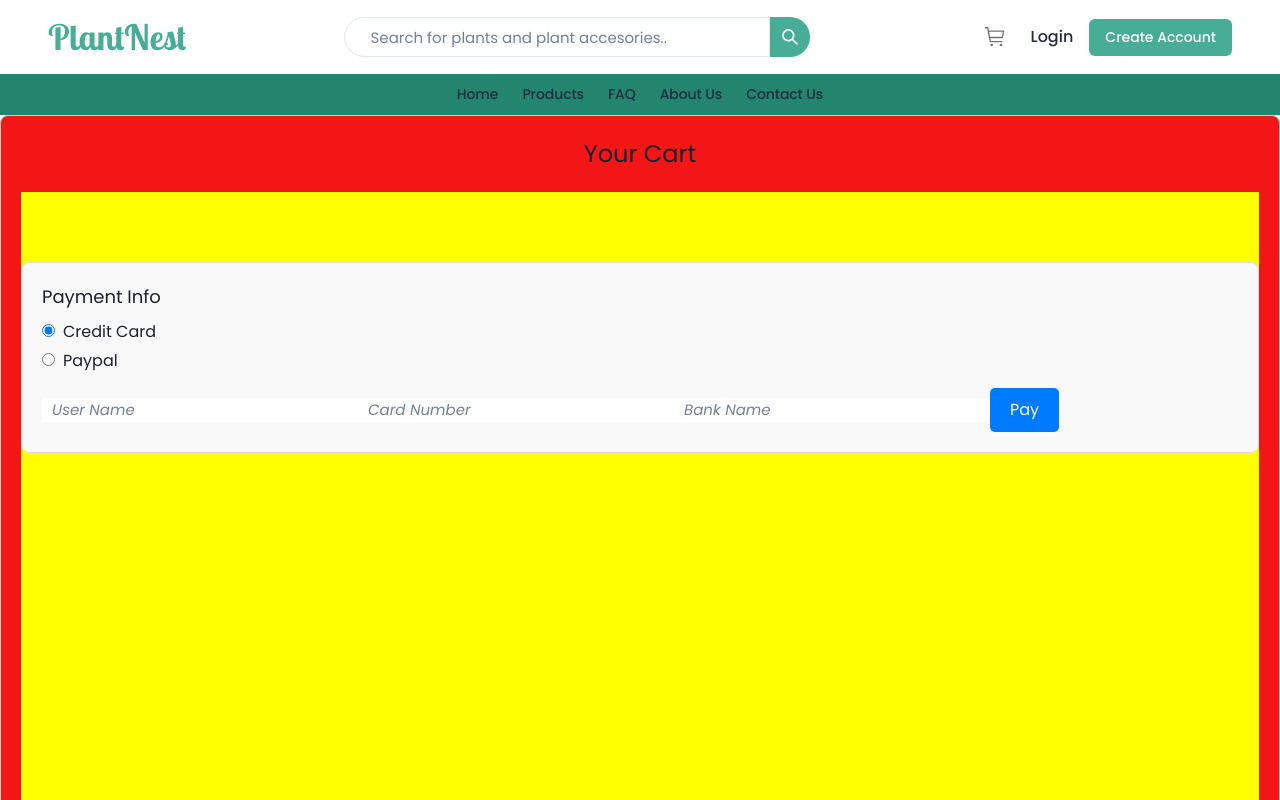
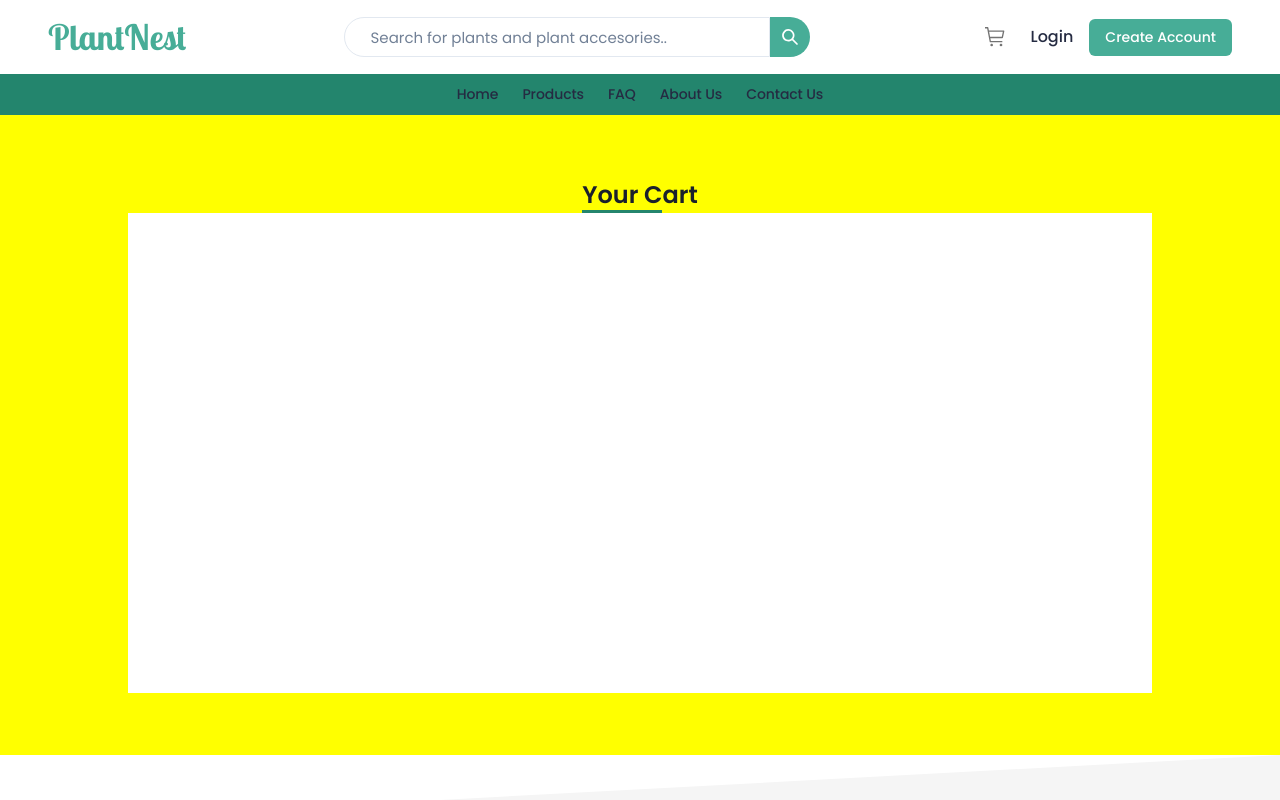
Before and after one commit to godriceeichie/CyberTitans-Frontend, a React (Create React App) app: page /cart in a window 1280 px wide. Shown: the top 800 px of the page. Built offline with nearby package versions, Linux system fonts and the light colour scheme; a web font is replaced by a local one.

Commit message:
commiting to pull

```diff
--- a/src/pages/Cart.js
+++ b/src/pages/Cart.js
@@ -63,50 +63,6 @@ const Cart = ({ cartItems, setCartItems }) => {
           </div>
         ))}
       </div>
-       <div className='checkoutBox'>
-        <h3>Payment Info</h3>
-        <div className='paymentMethod'>
-          <label>
-            <input
-              type='radio'
-              value='creditCard'
-              checked={paymentMethod === 'creditCard'}
-              onChange={() => handlePaymentMethodChange('creditCard')}
-            />
-            Credit Card
-          </label>
-          <label>
-            <input
-              type='radio'
-              value='paypal'
-              checked={paymentMethod === 'paypal'}
-              onChange={() => handlePaymentMethodChange('paypal')}
-            />
-            Paypal
-          </label>
-        </div>
-        <input
-          type='text'
-          placeholder='User Name'
-          value={userName}
-          onChange={(e) => setUserName(e.target.value)}
-        />
-        <input
-          type='text'
-          placeholder='Card Number'
-          value={cardNumber}
-          onChange={(e) => setCardNumber(e.target.value)}
-        />
-        <input
-          type='text'
-          placeholder='Bank Name'
-          value={bankName}
-          onChange={(e) => setBankName(e.target.value)}
-        />
-        <button className='payButton' onClick={handlePayClick}>
-          Pay
-        </button>
-      </div>
       </div>
     </div>
   );
--- a/src/styles/Cart.css
+++ b/src/styles/Cart.css
@@ -1,163 +1,30 @@
-.cartContainer {
-    padding: 20px;
-    height: 100vh;
-    border: 1px solid #ccc;
-    border-radius: 8px;
-    background-color: #f41616;
-    box-shadow: 0px 0px 10px rgba(0, 0, 0, 0.1);
+.cartContainer{
+    height: 80vh;
+    width: 100%;
+    background-color: yellow;
     display: flex;
     align-items: center;
+    justify-content: center;
     flex-direction: column;
-        justify-content: space-between;
 
 }
+.cartContainer h2{
+    font-size: 1.5rem;
+    font-weight: 600;
+    position: relative;
+}
+.cartContainer h2::after{
+    position: absolute;
+    content: '';
+    height: 3px;
+    width: 5rem;
+    /* top: 0; */
+    left: 0;
+    bottom: 0;
+    background-color: #24856D;
+}
 .cartChild{
-    height: 100vh;
-    width: 100%;
-    background-color: yellow;
+    height: 30rem;
+    width: 80%;
+    background-color: white;
 }
-h2 {
-    font-size: 24px;
-    margin-bottom: 20px;
-}
-
-.cartItems {
-    display: grid;
-    gap: 20px;
-    flex: 1;
-    background-color: blue;
-    margin-top: 50px;
-}
-
-.cartItem {
-    display: flex;
-    align-items: center;
-    border: 1px solid #ccc;
-    border-radius: 8px;
-    padding: 10px;
-    background-color: #fff;
-    box-shadow: 0px 0px 5px rgba(0, 0, 0, 0.1);
-}
-
-.cartItem img {
-    width: 100px;
-    height: auto;
-    margin-right: 20px;
-}
-
-.cartItemDetails {
-    flex: 1;
-}
-
-input[type='number'] {
-    width: 40px;
-    padding: 5px;
-    border: 1px solid #ccc;
-    border-radius: 4px;
-}
-
-.removeButton {
-    background-color: #ff6b6b;
-    color: #fff;
-    border: none;
-    padding: 5px 10px;
-    border-radius: 4px;
-    cursor: pointer;
-}
-
-.checkoutButton {
-    background-color: #24856d;
-    color: #fff;
-    border: none;
-    padding: 10px 20px;
-    border-radius: 8px;
-    cursor: pointer;
-}
-/* ... your existing styles ... */
-
-.quantityControls {
-    display: flex;
-    align-items: center;
-}
-
-.quantityButton {
-    background-color: #24856d;
-    color: #fff;
-    border: none;
-    padding: 5px 10px;
-    border-radius: 4px;
-    cursor: pointer;
-    margin-right: 5px;
-}
-
-.quantity {
-    font-size: 16px;
-    margin: 0 10px;
-}
-/* Rest of your cart styles */
-/* Cart.css */
-
-/* ... Existing styles ... */
-
-.checkoutBox {
-flex: 0.4;
-    background-color: #f9f9f9;
-    padding: 20px;
-    border: 1px solid #ddd;
-    border-radius: 8px;
-    margin-top: 20px;
-}
-
-.checkoutBox h3 {
-    font-size: 18px;
-    margin-bottom: 10px;
-}
-
-.paymentMethod {
-    margin-bottom: 15px;
-}
-
-.paymentMethod label {
-    display: block;
-    margin-bottom: 5px;
-}
-
-.paymentMethod input[type='radio'] {
-    margin-right: 8px;
-}
-
-.paymentInput {
-    width: 100%;
-    padding: 10px;
-    margin-bottom: 15px;
-    border: 1px solid #ddd;
-    border-radius: 5px;
-    font-size: 14px;
-}
-
-.payButton {
-    background-color: #007bff;
-    color: #fff;
-    padding: 10px 20px;
-    border: none;
-    border-radius: 5px;
-    font-size: 16px;
-    cursor: pointer;
-    transition: background-color 0.3s ease;
-}
-
-.payButton:hover {
-    background-color: #0056b3;
-}
-
-@media (max-width: 768px) {
-    .cartContainer {
-        flex-direction: column;
-        align-items: center;
-    }
-
-    .checkoutBox {
-        flex: 1;
-        margin-top: 10px;
-    }
-}
```
